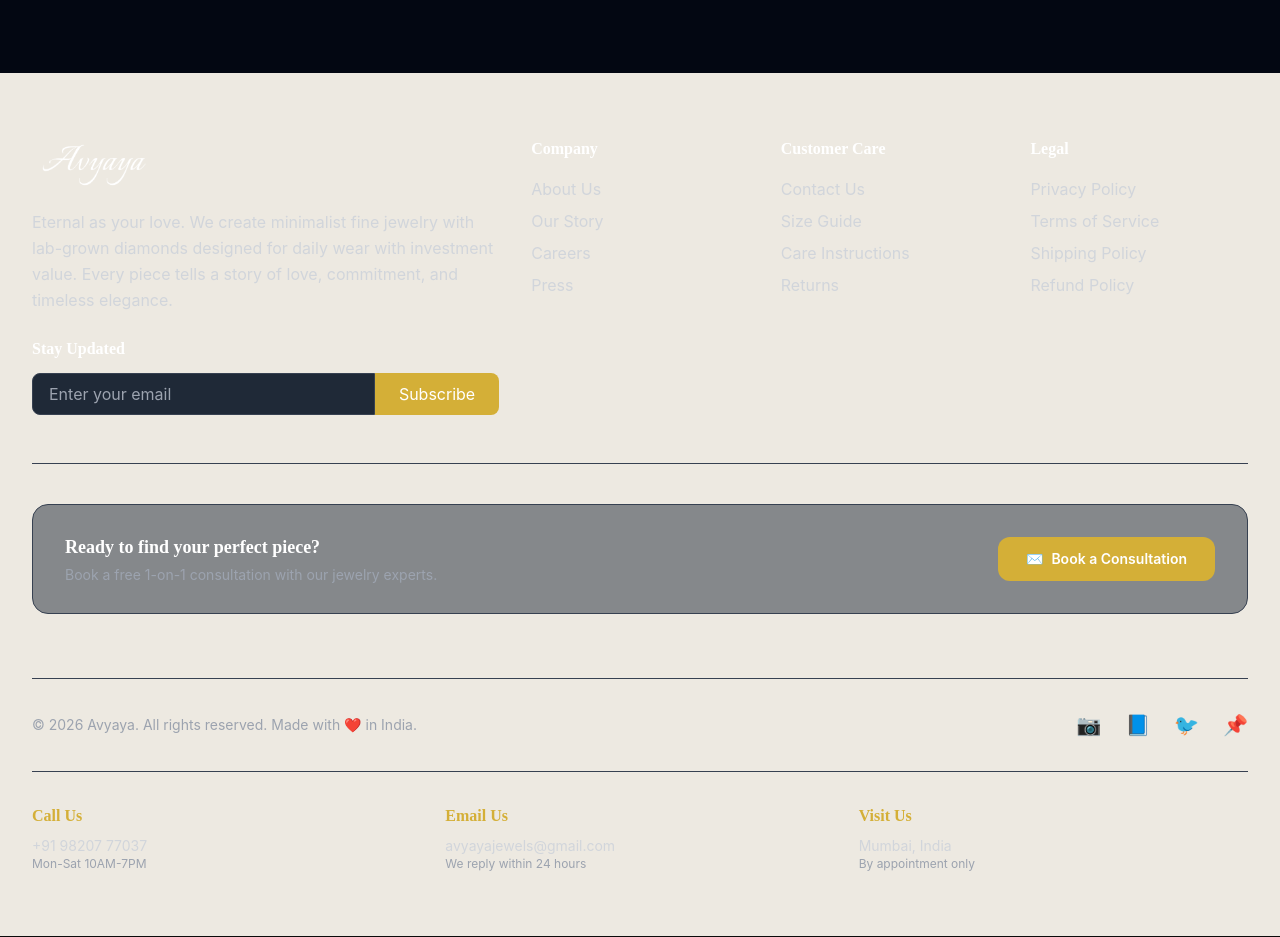
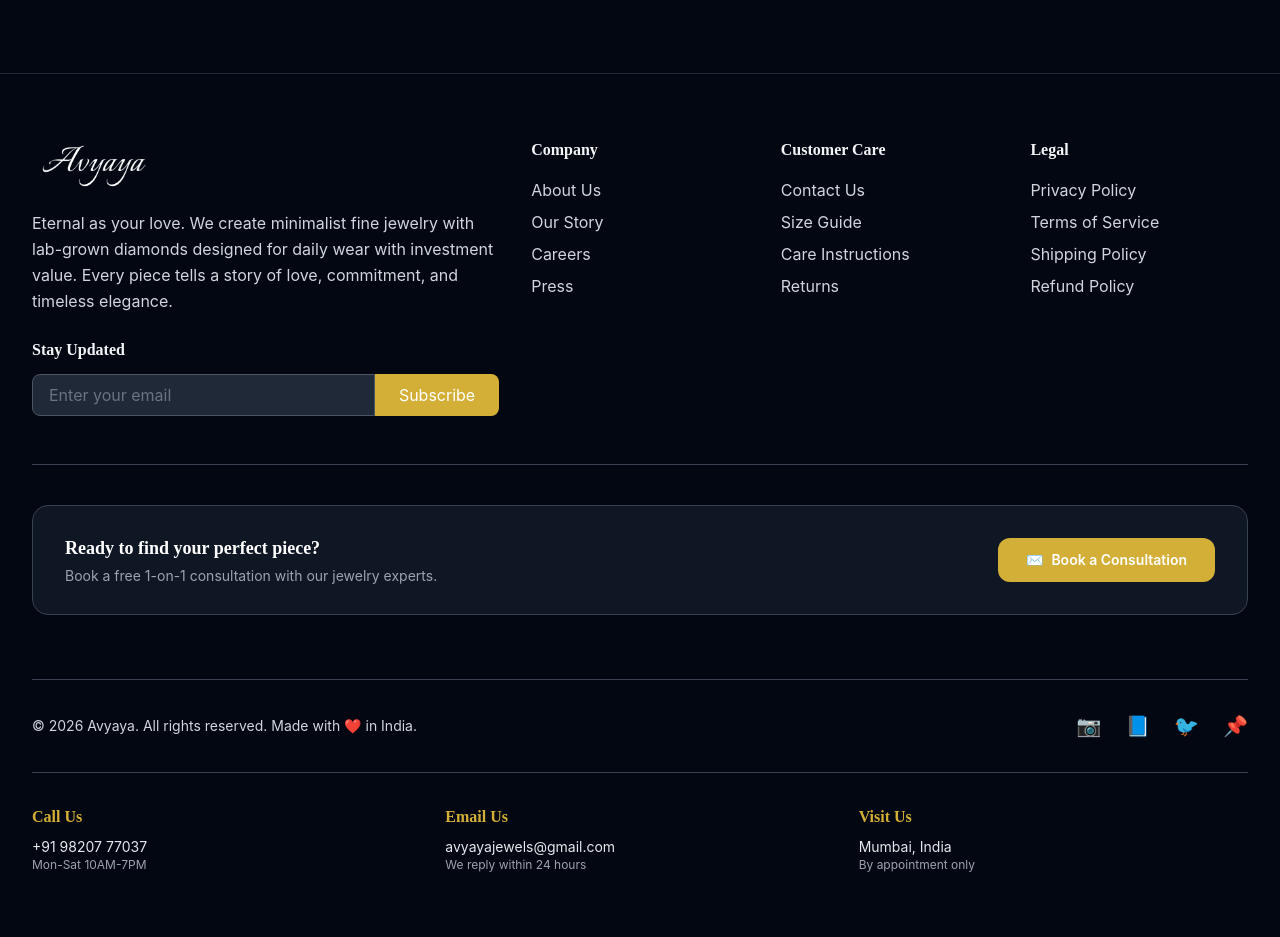
Before and after one commit to Yash-Thakkar27/Avyaya, a Next.js app in the folder frontend/: page / in a window 1280 px wide. Shown: the part 3540-4477 px from the top of the page. Built offline with nearby package versions, Linux system fonts and the light colour scheme.

Commit message:
Update Footer.tsx

```diff
--- a/frontend/components/Footer.tsx
+++ b/frontend/components/Footer.tsx
@@ -35,7 +35,7 @@ const Footer = () => {
   ]
 
   return (
-    <footer className="bg-primary text-white">
+    <footer className="bg-gray-950 text-white border-t border-gray-800">
       <div className="max-w-7xl mx-auto px-4 sm:px-6 lg:px-8 py-16">
         <div className="grid grid-cols-1 md:grid-cols-2 lg:grid-cols-5 gap-8">
           {/* Brand Section */}
@@ -63,12 +63,12 @@ const Footer = () => {
 
               {/* Newsletter */}
               <div>
-                <h4 className="font-semibold mb-3">Stay Updated</h4>
+                <h4 className="font-semibold text-gray-100 mb-3">Stay Updated</h4>
                 <div className="flex">
                   <input
                     type="email"
                     placeholder="Enter your email"
-                    className="flex-1 px-4 py-2 bg-gray-800 border border-gray-700 rounded-l-lg focus:outline-none focus:border-accent"
+                    className="flex-1 px-4 py-2 bg-gray-800 border border-gray-600 text-gray-100 placeholder-gray-500 rounded-l-lg focus:outline-none focus:border-accent"
                   />
                   <button className="bg-accent hover:bg-accent/90 px-6 py-2 rounded-r-lg transition-colors">
                     Subscribe
@@ -85,7 +85,7 @@ const Footer = () => {
             transition={{ duration: 0.6, delay: 0.1 }}
             viewport={{ once: true }}
           >
-            <h4 className="font-semibold mb-4">Company</h4>
+            <h4 className="font-semibold text-gray-100 mb-4">Company</h4>
             <ul className="space-y-2">
               {footerLinks.company.map((link) => (
                 <li key={link.name}>
@@ -107,7 +107,7 @@ const Footer = () => {
             transition={{ duration: 0.6, delay: 0.2 }}
             viewport={{ once: true }}
           >
-            <h4 className="font-semibold mb-4">Customer Care</h4>
+            <h4 className="font-semibold text-gray-100 mb-4">Customer Care</h4>
             <ul className="space-y-2">
               {footerLinks.customer.map((link) => (
                 <li key={link.name}>
@@ -129,7 +129,7 @@ const Footer = () => {
             transition={{ duration: 0.6, delay: 0.3 }}
             viewport={{ once: true }}
           >
-            <h4 className="font-semibold mb-4">Legal</h4>
+            <h4 className="font-semibold text-gray-100 mb-4">Legal</h4>
             <ul className="space-y-2">
               {footerLinks.legal.map((link) => (
                 <li key={link.name}>
@@ -178,7 +178,7 @@ const Footer = () => {
         >
           <div className="flex flex-col lg:flex-row justify-between items-center">
             {/* Copyright */}
-            <div className="text-gray-400 text-sm mb-4 lg:mb-0">
+            <div className="text-gray-300 text-sm mb-4 lg:mb-0">
               © {new Date().getFullYear()} Avyaya. All rights reserved. Made with ❤️ in India.
             </div>
 
@@ -201,17 +201,17 @@ const Footer = () => {
           <div className="mt-8 pt-8 border-t border-gray-700 grid grid-cols-1 md:grid-cols-3 gap-6 text-center md:text-left">
             <div>
               <h5 className="font-semibold text-accent mb-2">Call Us</h5>
-              <p className="text-gray-300 text-sm">+91 98207 77037</p>
+              <p className="text-gray-200 text-sm">+91 98207 77037</p>
               <p className="text-gray-400 text-xs">Mon-Sat 10AM-7PM</p>
             </div>
             <div>
               <h5 className="font-semibold text-accent mb-2">Email Us</h5>
-              <p className="text-gray-300 text-sm">avyayajewels@gmail.com</p>
+              <p className="text-gray-200 text-sm">avyayajewels@gmail.com</p>
               <p className="text-gray-400 text-xs">We reply within 24 hours</p>
             </div>
             <div>
               <h5 className="font-semibold text-accent mb-2">Visit Us</h5>
-              <p className="text-gray-300 text-sm">Mumbai, India</p>
+              <p className="text-gray-200 text-sm">Mumbai, India</p>
               <p className="text-gray-400 text-xs">By appointment only</p>
             </div>
           </div>
```
